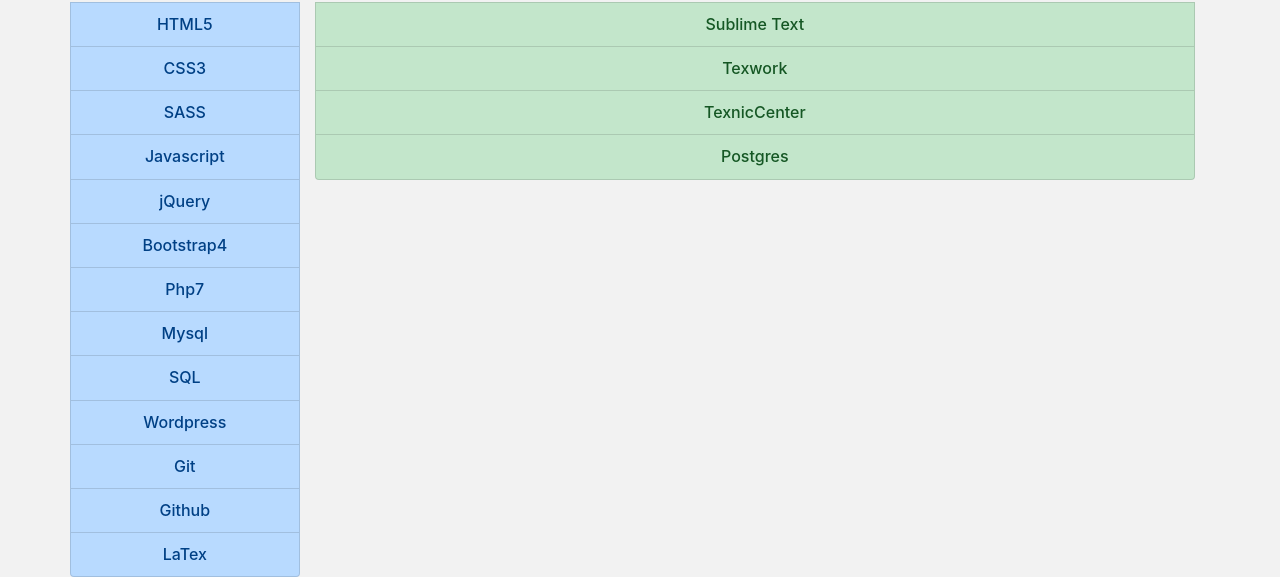
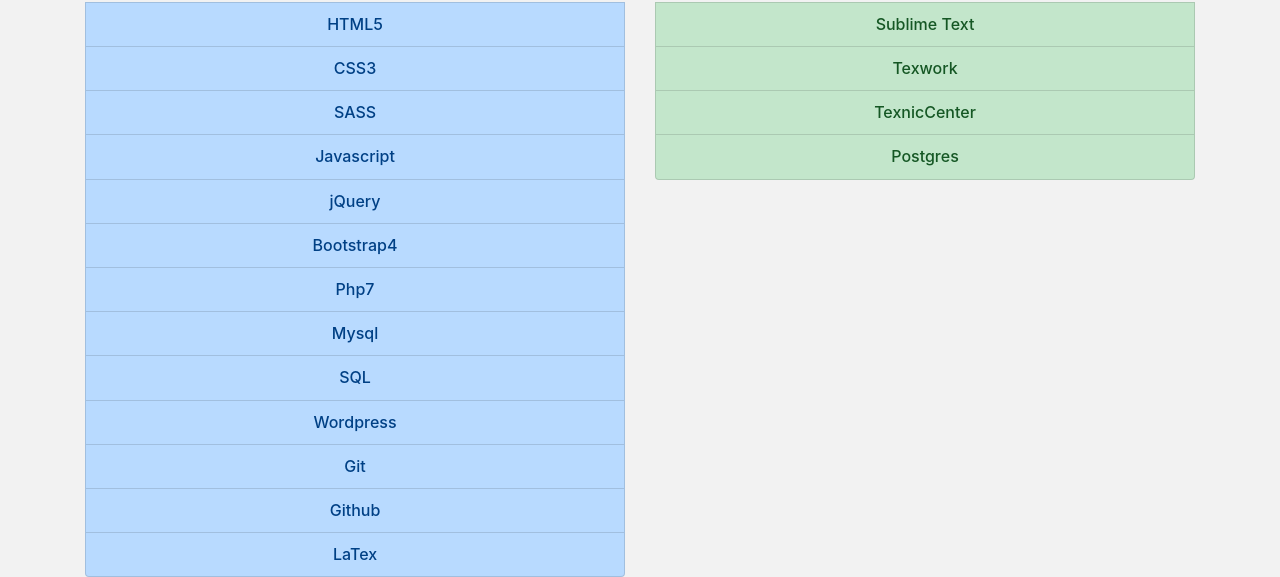
Before and after one commit to amgmat/cv-amg, a plain HTML site: page educacion.html in a window 1280 px wide. Shown: the part 582-1159 px from the top of the page. Drawn offline with Linux system fonts and the light colour scheme.

Commit message:
margenes

```diff
--- a/educacion.html
+++ b/educacion.html
@@ -75,7 +75,7 @@
 
     <section class="container conocimientos">
     	<div class="row mt-3">
-    		<div class="col-md- 6 lista">
+    		<div class=" col-sm-12 col-md-6 lista">
     			<ul class="list-group">
     			<h2 >Conocimientos</h2>
     			<li class="list-group-item list-group-item-primary h6">HTML5</li>
@@ -95,7 +95,7 @@
 
     		</div>
 
-    			<div class="col lista">
+    			<div class="col-sm-12 col-md-6 lista">
 				<ul class="list-group">
 					<h2>Programas</h2>
 					<li class=" list-group-item list-group-item-success h6">Sublime Text</li>
```
Also changed, not shown: index.html (+1 -1 lines).
